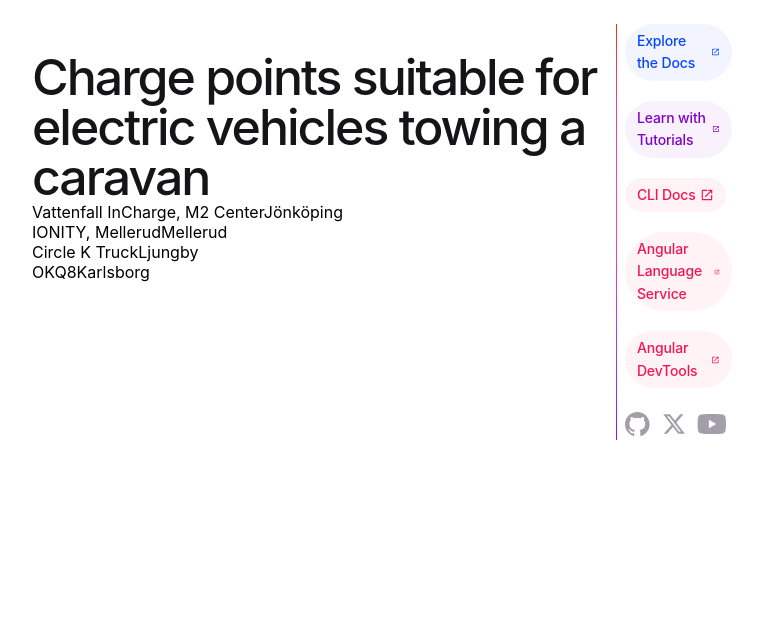
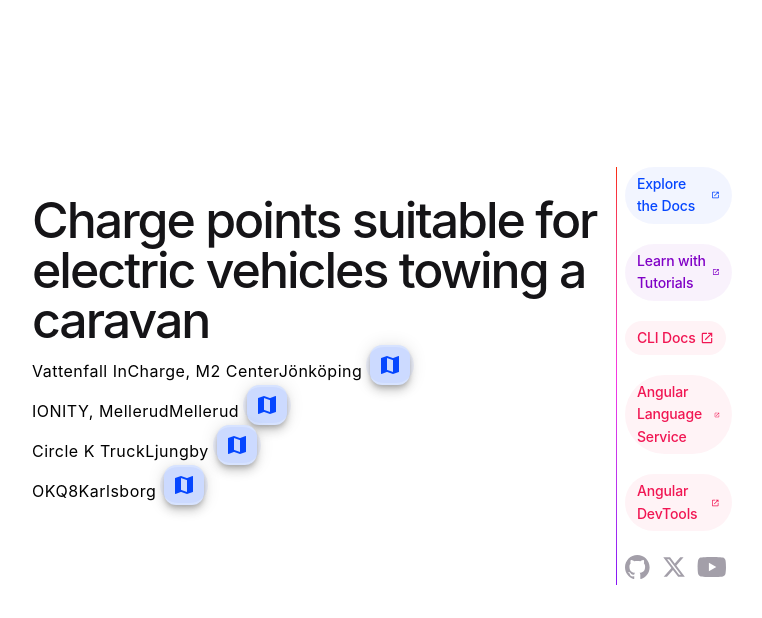
Before and after one commit to JohanHaggstrom/charge-ev-with-caravan_web, an Angular app: page / in a window 1280 px wide. Shown: the top 618 px of the page, without its empty margins (258-1020 px from the left). Built offline with nearby package versions, Linux system fonts and the light colour scheme.

Commit message:
Added clickable link to google maps

```diff
--- a/angular.json
+++ b/angular.json
@@ -29,7 +29,10 @@
                                 "input": "public"
                             }
                         ],
-                        "styles": ["src/styles.scss"],
+                        "styles": [
+                          "@angular/material/prebuilt-themes/azure-blue.css",
+                          "src/styles.scss"
+                        ],
                         "scripts": []
                     },
                     "configurations": {
@@ -83,7 +86,10 @@
                                 "input": "public"
                             }
                         ],
-                        "styles": ["src/styles.scss"],
+                        "styles": [
+                          "@angular/material/prebuilt-themes/azure-blue.css",
+                          "src/styles.scss"
+                        ],
                         "scripts": []
                     }
                 }
--- a/package.json
+++ b/package.json
@@ -12,10 +12,12 @@
     "private": true,
     "dependencies": {
         "@angular/animations": "^18.0.0",
+        "@angular/cdk": "^18.0.2",
         "@angular/common": "^18.0.0",
         "@angular/compiler": "^18.0.0",
         "@angular/core": "^18.0.0",
         "@angular/forms": "^18.0.0",
+        "@angular/material": "^18.0.2",
         "@angular/platform-browser": "^18.0.0",
         "@angular/platform-browser-dynamic": "^18.0.0",
         "@angular/router": "^18.0.0",
--- a/src/app/app.component.html
+++ b/src/app/app.component.html
@@ -7,6 +7,25 @@
             <div>
                 <span>{{ item.title }}</span>
                 <span>{{ item.city }}</span>
+
+                <button
+                    class="link-button"
+                    mat-mini-fab
+                    matTooltip="Open the place in Google maps"
+                    color="primare"
+                >
+                    <a
+                        class="pill"
+                        [href]="
+                            'https://www.google.com/maps/place/' +
+                            item.mapCoordinates
+                        "
+                        target="_blank"
+                        rel="noopener"
+                    >
+                        <mat-icon>map</mat-icon>
+                    </a>
+                </button>
             </div>
             } @empty {
             <p>Oh, snap! There are no charge points for the selected region!</p>
--- a/src/app/app.component.scss
+++ b/src/app/app.component.scss
@@ -60,6 +60,11 @@
     padding: 1rem;
     box-sizing: inherit;
     position: relative;
+}
+
+.link-button {
+    margin-left: 8px;
+    font-size: 16px;
 }
 
 .angular-logo {
--- a/src/app/app.component.ts
+++ b/src/app/app.component.ts
@@ -1,11 +1,14 @@
 import { Component } from '@angular/core';
+import { MatButtonModule } from '@angular/material/button';
+import { MatIconModule } from '@angular/material/icon';
+import { MatTooltipModule } from '@angular/material/tooltip';
 import { RouterOutlet } from '@angular/router';
 import { CaravanChargePoint, IdentifiedCaravanChargePoint } from './app.model';
 
 @Component({
     selector: 'app-root',
     standalone: true,
-    imports: [RouterOutlet],
+    imports: [RouterOutlet, MatIconModule, MatButtonModule, MatTooltipModule],
     templateUrl: './app.component.html',
     styleUrl: './app.component.scss',
 })
--- a/src/app/app.config.ts
+++ b/src/app/app.config.ts
@@ -2,10 +2,11 @@
 import { provideRouter } from '@angular/router';
 
 import { routes } from './app.routes';
+import { provideAnimationsAsync } from '@angular/platform-browser/animations/async';
 
 export const appConfig: ApplicationConfig = {
     providers: [
         provideZoneChangeDetection({ eventCoalescing: true }),
-        provideRouter(routes),
+        provideRouter(routes), provideAnimationsAsync(),
     ],
 };
--- a/src/index.html
+++ b/src/index.html
@@ -6,8 +6,10 @@
         <base href="/" />
         <meta name="viewport" content="width=device-width, initial-scale=1" />
         <link rel="icon" type="image/x-icon" href="favicon.ico" />
-    </head>
-    <body>
+            <link href="https://fonts.googleapis.com/css2?family=Roboto:wght@300;400;500&display=swap" rel="stylesheet">
+        <link href="https://fonts.googleapis.com/icon?family=Material+Icons" rel="stylesheet">
+</head>
+    <body class="mat-typography">
         <app-root></app-root>
     </body>
 </html>
--- a/src/styles.scss
+++ b/src/styles.scss
@@ -1 +1,4 @@
 /* You can add global styles to this file, and also import other style files */
+
+html, body { height: 100%; }
+body { margin: 0; font-family: Roboto, "Helvetica Neue", sans-serif; }
```
Also changed, not shown: 1 other file (tests, documents, lock files or other folders).
